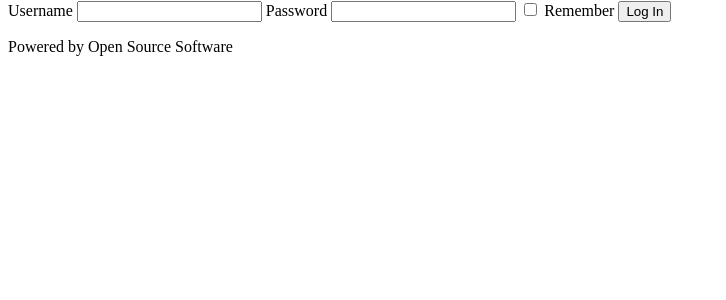
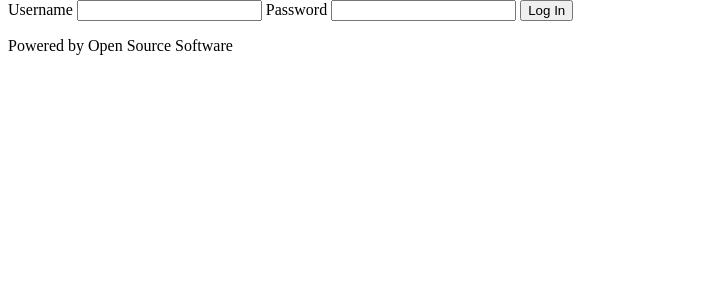
Before and after one commit to bimzhanovt/realtime-chat-app, a Flask app: page /login in a window 1280 px wide. Shown: the part 29-329 px from the top of the page, without its empty margins (0-726 px from the left). Run offline with Flask 2, Linux system fonts and the light colour scheme.

Commit message:
Don't remember user on login

```diff
--- a/realtime_chat/forms.py
+++ b/realtime_chat/forms.py
@@ -17,7 +17,6 @@ class SignupForm(FlaskForm):
 class LoginForm(FlaskForm):
     username = StringField('Username', validators=USERNAME_VALIDATORS)
     password = PasswordField('Password', validators=[DataRequired()])
-    remember = BooleanField('Remember')
     submit = SubmitField('Log In')
 
 class LogoutForm(FlaskForm):
--- a/realtime_chat/routes.py
+++ b/realtime_chat/routes.py
@@ -26,7 +26,7 @@ def signup():
             db.session.add(user)
             db.session.commit()
             log_user_action(LOG_MESSAGES['user_signup'], username)
-            login_user(user, remember=True)
+            login_user(user, remember=False)
             log_user_action(LOG_MESSAGES['user_login'], username)
             return redirect(url_for('home'))
         except ValueError as error:
@@ -44,7 +44,7 @@ def login():
         username = login_form.username.data
         user = User.query.filter_by(username=username).first()
         if user and user.check_password(login_form.password.data):
-            login_user(user, remember=login_form.remember.data)
+            login_user(user, remember=False)
             log_user_action(LOG_MESSAGES['user_login'], username)
             return redirect(url_for('home'))
         else:
--- a/realtime_chat/templates/login.html
+++ b/realtime_chat/templates/login.html
@@ -16,7 +16,6 @@
       {{ login_form.hidden_tag() }}
       {{ login_form.username.label }} {{ login_form.username() }}
       {{ login_form.password.label }} {{ login_form.password() }}
-      {{ login_form.remember() }} {{ login_form.remember.label }}
       {{ login_form.submit() }}
     </form>
   </main>
```
